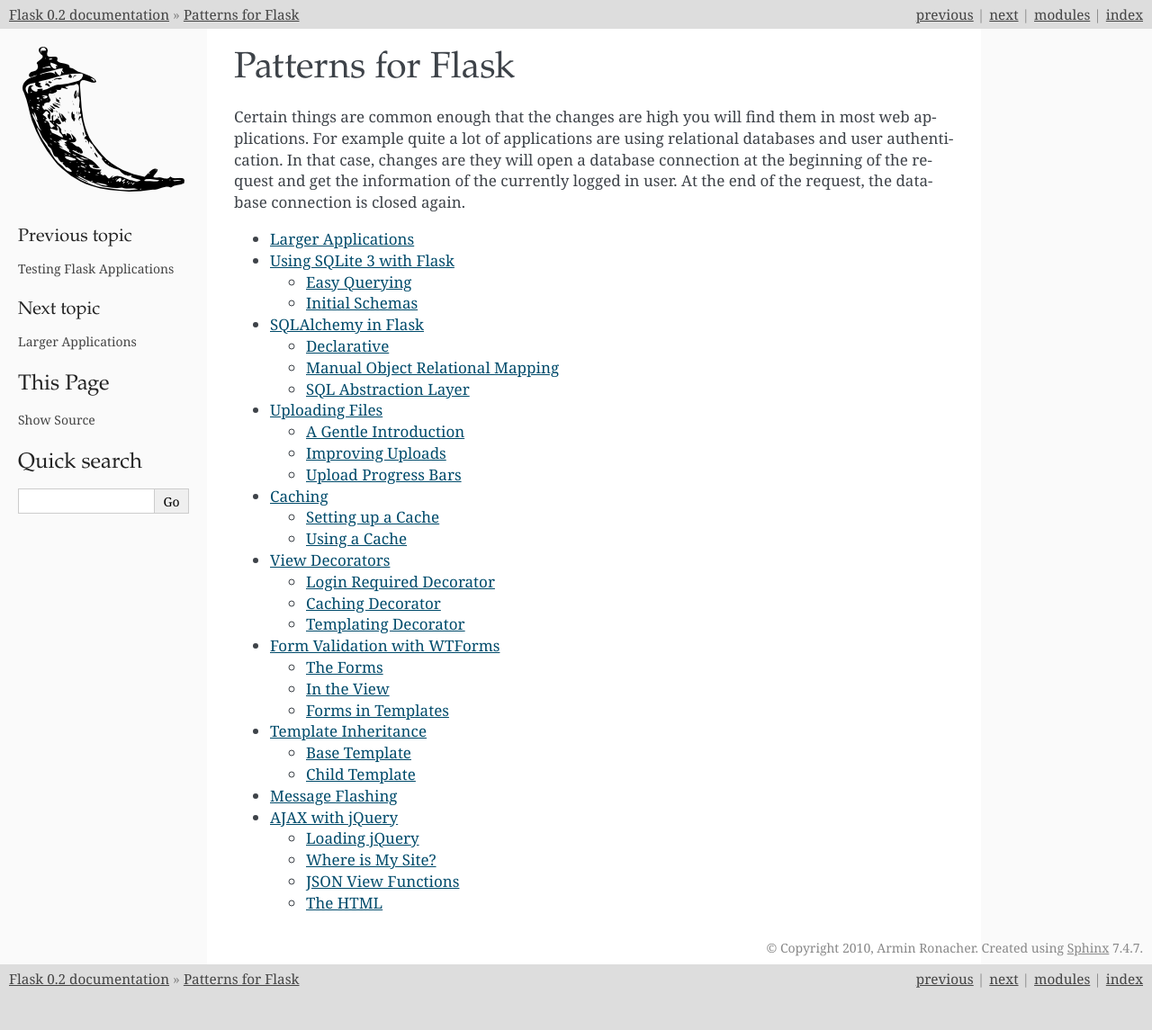
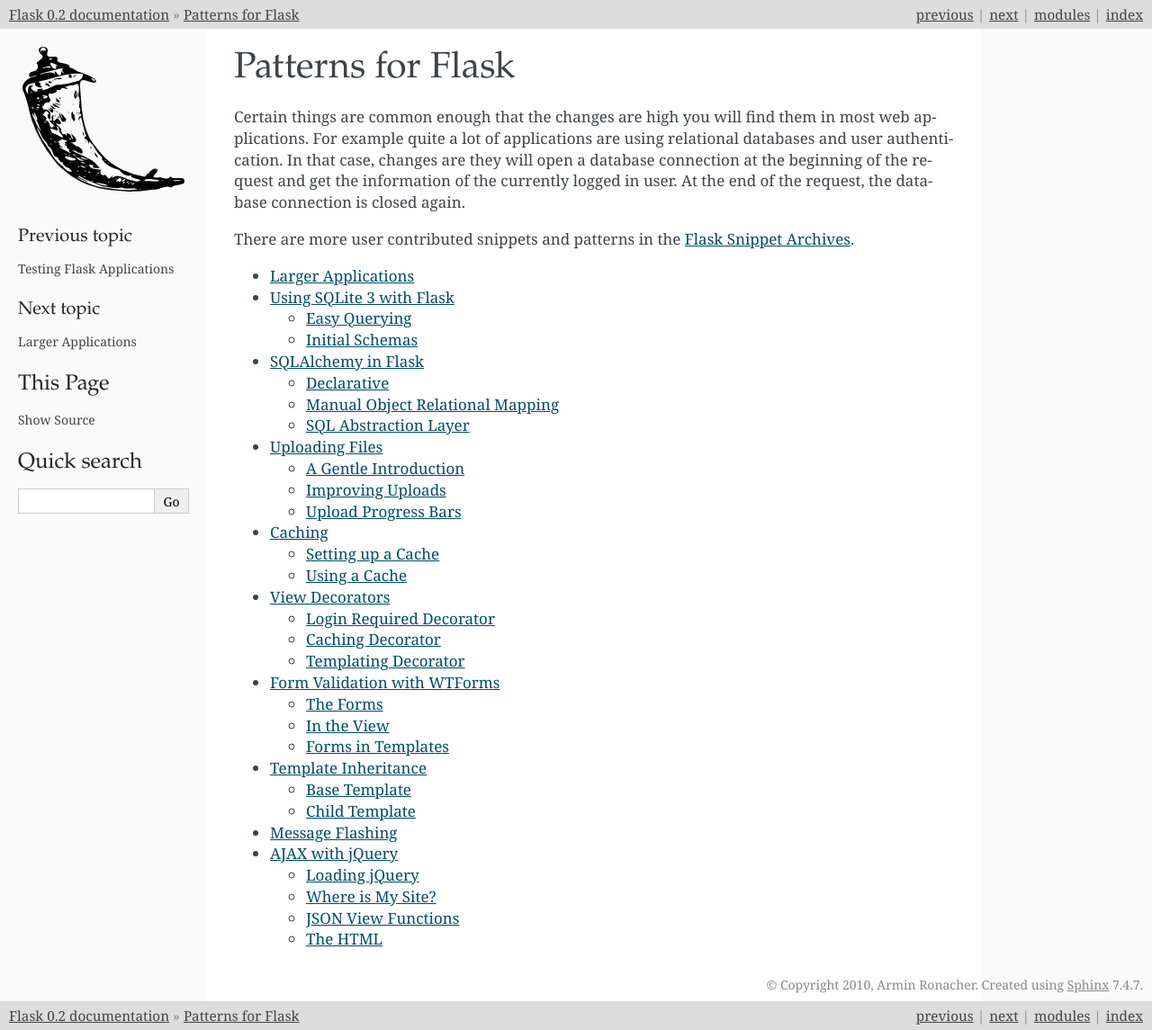
Before and after one commit to th37rose/ava_backend, a Sphinx documentation site: the page built from docs/patterns/index.rst, in a window 1280 px wide. Shown: the whole page at 90% size. Built offline with Sphinx 7.4.7, drawn with Linux system fonts in a browser that asks for light colours; before the commit the page ends 1104 px from its top, so only the background shows below that.

Commit message:
Added link to snippets website to the patterns docs.

```diff
--- a/docs/patterns/index.rst
+++ b/docs/patterns/index.rst
@@ -9,6 +9,9 @@ are using relational databases and user authentication.  In that case,
 changes are they will open a database connection at the beginning of the
 request and get the information of the currently logged in user.  At the
 end of the request, the database connection is closed again.
+
+There are more user contributed snippets and patterns in the `Flask
+Snippet Archives <http://flask.pocoo.org/snippets/>`_.
 
 .. toctree::
    :maxdepth: 2
```
